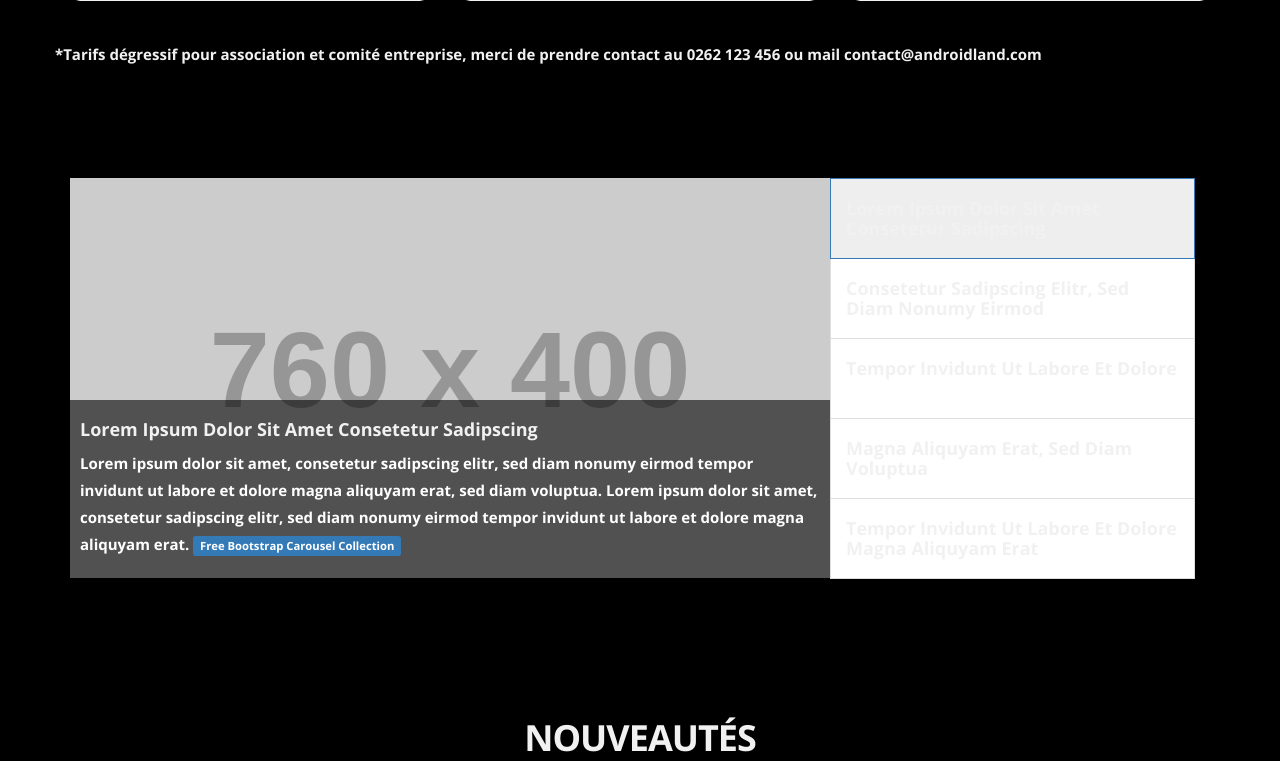
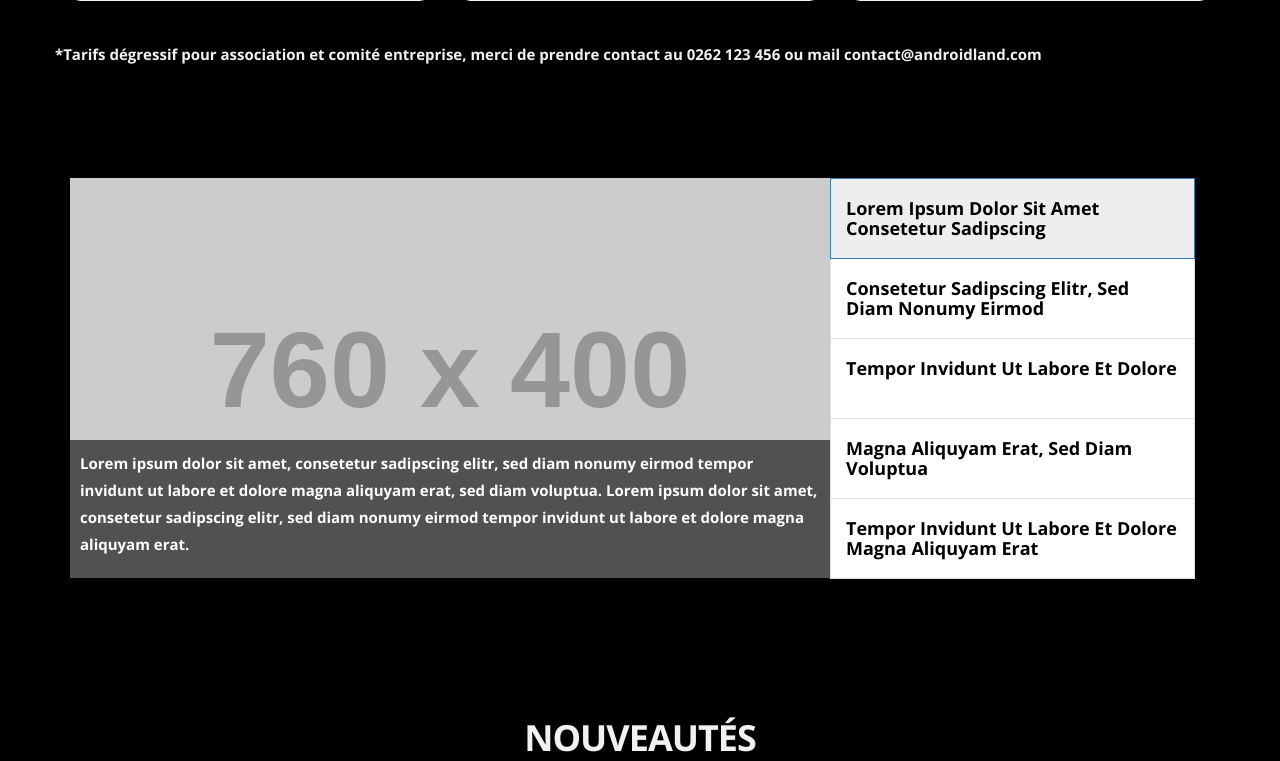
Before and after one commit to Error974/androidland, a PHP site: page /egypte.php in a window 1280 px wide. Shown: the part 905-1666 px from the top of the page. Run offline with PHP 8.4, Linux system fonts and the light colour scheme; grey boxes labelled with a size stand in for pictures from a placeholder-image service; some libraries are stand-ins or nearby versions.

Commit message:
modif egypte

```diff
--- a/egypte.php
+++ b/egypte.php
@@ -321,40 +321,40 @@
             <div class="item active">
               <img src="http://placehold.it/760x400/cccccc/ffffff">
                <div class="carousel-caption">
-                <h4><a href="#">Lorem ipsum dolor sit amet consetetur sadipscing</a></h4>
-                <p>Lorem ipsum dolor sit amet, consetetur sadipscing elitr, sed diam nonumy eirmod tempor invidunt ut labore et dolore magna aliquyam erat, sed diam voluptua. Lorem ipsum dolor sit amet, consetetur sadipscing elitr, sed diam nonumy eirmod tempor invidunt ut labore et dolore magna aliquyam erat. <a class="label label-primary" href="http://sevenx.de/demo/bootstrap-carousel/" target="_blank">Free Bootstrap Carousel Collection</a></p>
+                <!-- <h4><a href="#">Lorem ipsum dolor sit amet consetetur sadipscing</a></h4> -->
+                <p style="">Lorem ipsum dolor sit amet, consetetur sadipscing elitr, sed diam nonumy eirmod tempor invidunt ut labore et dolore magna aliquyam erat, sed diam voluptua. Lorem ipsum dolor sit amet, consetetur sadipscing elitr, sed diam nonumy eirmod tempor invidunt ut labore et dolore magna aliquyam erat. </p>
               </div>
             </div><!-- End Item -->
 
              <div class="item">
               <img src="http://placehold.it/760x400/999999/cccccc">
                <div class="carousel-caption">
-                <h4><a href="#">consetetur sadipscing elitr, sed diam nonumy eirmod</a></h4>
-                <p>Lorem ipsum dolor sit amet, consetetur sadipscing elitr, sed diam nonumy eirmod tempor invidunt ut labore et dolore magna aliquyam erat, sed diam voluptua. Lorem ipsum dolor sit amet, consetetur sadipscing elitr, sed diam nonumy eirmod tempor invidunt ut labore et dolore magna aliquyam erat. <a class="label label-primary" href="http://sevenx.de/demo/bootstrap-carousel/" target="_blank">Free Bootstrap Carousel Collection</a></p>
+                <!-- <h4><a href="#">consetetur sadipscing elitr, sed diam nonumy eirmod</a></h4> -->
+                <p style="">Lorem ipsum dolor sit amet, consetetur sadipscing elitr, sed diam nonumy eirmod tempor invidunt ut labore et dolore magna aliquyam erat, sed diam voluptua. Lorem ipsum dolor sit amet, consetetur sadipscing elitr, sed diam nonumy eirmod tempor invidunt ut labore et dolore magna aliquyam erat. </p>
               </div>
             </div><!-- End Item -->
 
             <div class="item">
               <img src="http://placehold.it/760x400/dddddd/333333">
                <div class="carousel-caption">
-                <h4><a href="#">tempor invidunt ut labore et dolore</a></h4>
-                <p>Lorem ipsum dolor sit amet, consetetur sadipscing elitr, sed diam nonumy eirmod tempor invidunt ut labore et dolore magna aliquyam erat, sed diam voluptua. Lorem ipsum dolor sit amet, consetetur sadipscing elitr, sed diam nonumy eirmod tempor invidunt ut labore et dolore magna aliquyam erat. <a class="label label-primary" href="http://sevenx.de/demo/bootstrap-carousel/" target="_blank">Free Bootstrap Carousel Collection</a></p>
+                <!-- <h4><a href="#">tempor invidunt ut labore et dolore</a></h4> -->
+                <p style="">Lorem ipsum dolor sit amet, consetetur sadipscing elitr, sed diam nonumy eirmod tempor invidunt ut labore et dolore magna aliquyam erat, sed diam voluptua. Lorem ipsum dolor sit amet, consetetur sadipscing elitr, sed diam nonumy eirmod tempor invidunt ut labore et dolore magna aliquyam erat. </p>
               </div>
             </div><!-- End Item -->
 
             <div class="item">
               <img src="http://placehold.it/760x400/999999/cccccc">
                <div class="carousel-caption">
-                <h4><a href="#">magna aliquyam erat, sed diam voluptua</a></h4>
-                <p>Lorem ipsum dolor sit amet, consetetur sadipscing elitr, sed diam nonumy eirmod tempor invidunt ut labore et dolore magna aliquyam erat, sed diam voluptua. Lorem ipsum dolor sit amet, consetetur sadipscing elitr, sed diam nonumy eirmod tempor invidunt ut labore et dolore magna aliquyam erat. <a class="label label-primary" href="http://sevenx.de/demo/bootstrap-carousel/" target="_blank">Free Bootstrap Carousel Collection</a></p>
+                <!-- <h4><a href="#">magna aliquyam erat, sed diam voluptua</a></h4> -->
+                <p>Lorem ipsum dolor sit amet, consetetur sadipscing elitr, sed diam nonumy eirmod tempor invidunt ut labore et dolore magna aliquyam erat, sed diam voluptua. Lorem ipsum dolor sit amet, consetetur sadipscing elitr, sed diam nonumy eirmod tempor invidunt ut labore et dolore magna aliquyam erat.</p>
               </div>
             </div><!-- End Item -->
 
             <div class="item">
               <img src="http://placehold.it/760x400/dddddd/333333">
                <div class="carousel-caption">
-                <h4><a href="#">tempor invidunt ut labore et dolore magna aliquyam erat</a></h4>
-                <p>Lorem ipsum dolor sit amet, consetetur sadipscing elitr, sed diam nonumy eirmod tempor invidunt ut labore et dolore magna aliquyam erat, sed diam voluptua. Lorem ipsum dolor sit amet, consetetur sadipscing elitr, sed diam nonumy eirmod tempor invidunt ut labore et dolore magna aliquyam erat. <a class="label label-primary" href="http://sevenx.de/demo/bootstrap-carousel/" target="_blank">Free Bootstrap Carousel Collection</a></p>
+                <!-- <h4><a href="#">tempor invidunt ut labore et dolore magna aliquyam erat</a></h4> -->
+                <p>Lorem ipsum dolor sit amet, consetetur sadipscing elitr, sed diam nonumy eirmod tempor invidunt ut labore et dolore magna aliquyam erat, sed diam voluptua. Lorem ipsum dolor sit amet, consetetur sadipscing elitr, sed diam nonumy eirmod tempor invidunt ut labore et dolore magna aliquyam erat.</p>
               </div>
             </div><!-- End Item -->
 
@@ -362,11 +362,11 @@
 
 
         <ul class="list-group col-sm-4">
-          <li data-target="#myCarousel" data-slide-to="0" class="list-group-item active"><h4>Lorem ipsum dolor sit amet consetetur sadipscing</h4></li>
-          <li data-target="#myCarousel" data-slide-to="1" class="list-group-item"><h4>consetetur sadipscing elitr, sed diam nonumy eirmod</h4></li>
-          <li data-target="#myCarousel" data-slide-to="2" class="list-group-item"><h4>tempor invidunt ut labore et dolore</h4></li>
-          <li data-target="#myCarousel" data-slide-to="3" class="list-group-item"><h4>magna aliquyam erat, sed diam voluptua</h4></li>
-          <li data-target="#myCarousel" data-slide-to="4" class="list-group-item"><h4>tempor invidunt ut labore et dolore magna aliquyam erat</h4></li>
+          <li data-target="#myCarousel" data-slide-to="0" class="list-group-item active"><h4 style="color: black;">Lorem ipsum dolor sit amet consetetur sadipscing</h4></li>
+          <li data-target="#myCarousel" data-slide-to="1" class="list-group-item"><h4 style="color: black;">consetetur sadipscing elitr, sed diam nonumy eirmod</h4></li>
+          <li data-target="#myCarousel" data-slide-to="2" class="list-group-item"><h4 style="color: black;">tempor invidunt ut labore et dolore</h4></li>
+          <li data-target="#myCarousel" data-slide-to="3" class="list-group-item"><h4 style="color: black;">magna aliquyam erat, sed diam voluptua</h4></li>
+          <li data-target="#myCarousel" data-slide-to="4" class="list-group-item"><h4 style="color: black;">tempor invidunt ut labore et dolore magna aliquyam erat</h4></li>
         </ul>
 
           <!-- Controls -->
--- a/index.html
+++ b/index.html
@@ -224,7 +224,7 @@
 
             <p>Force et Endurance</p>
 
-            <a href="slider-background.html#" class="btn btn-custom btn-lg">Découvrir</a>
+            <a href="egypte.php" class="btn btn-custom btn-lg">Découvrir</a>
 
 					</div>
 
```
